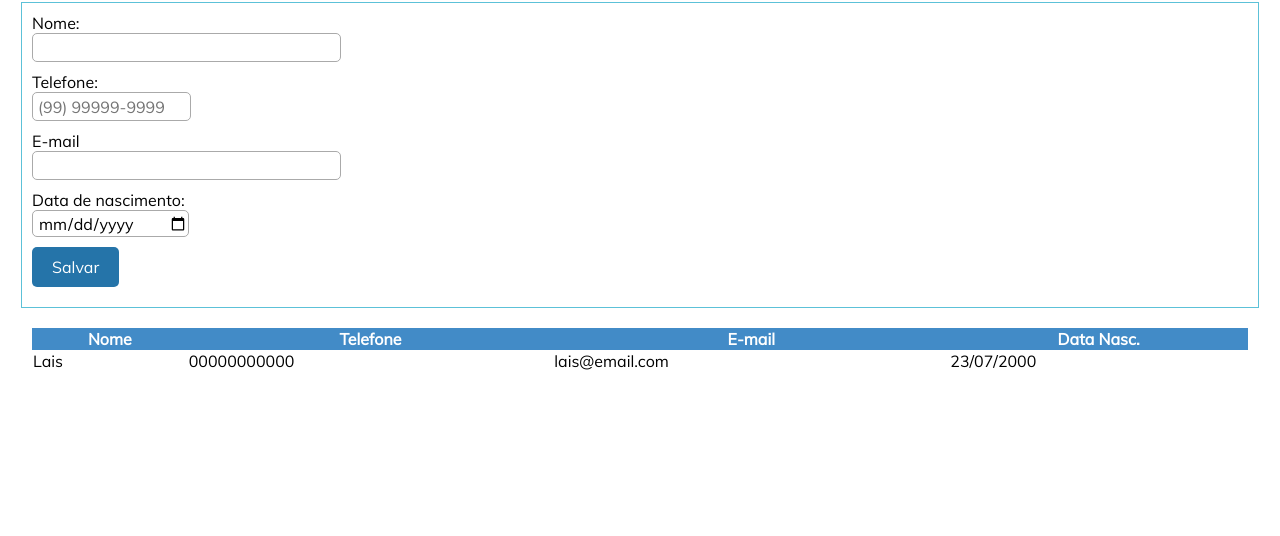
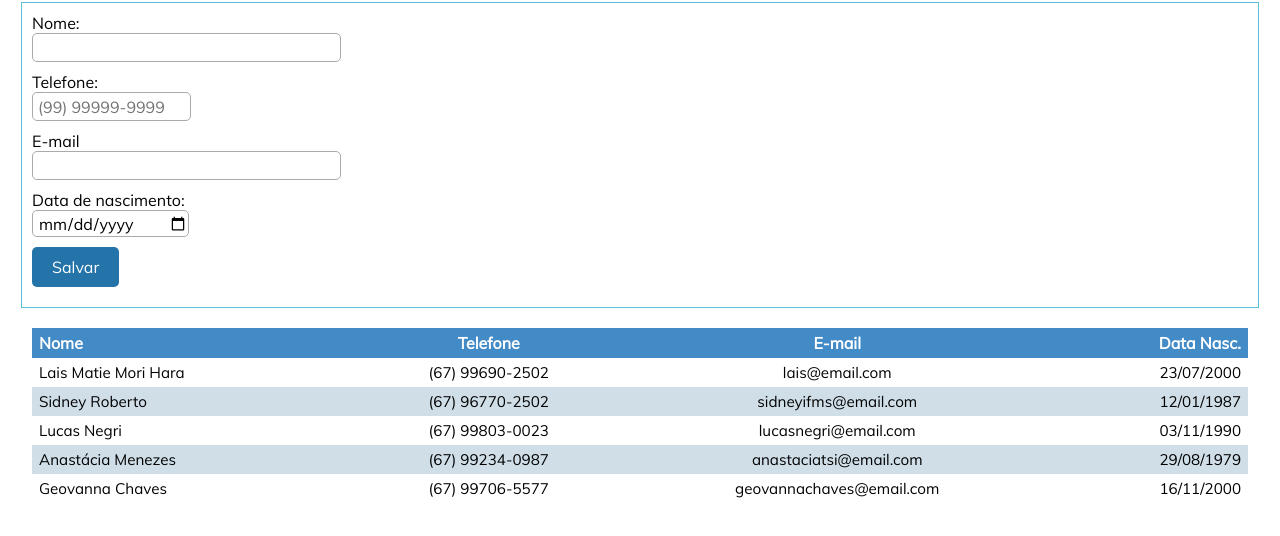
Before and after one commit to laismatie/CPW2_2019_2, a plain HTML site: page Aula03/index.html in a window 1280 px wide. Shown: the part 108-644 px from the top of the page. Drawn offline with nearby package versions, Linux system fonts and the light colour scheme.

Commit message:
Estilizações na tabela

```diff
--- a/Aula03/src/js/index.js
+++ b/Aula03/src/js/index.js
@@ -4,10 +4,34 @@
  //vetor vazio, sempre inicializar quando for trabalhar com ele depois */
 var contatos = [
     {
-       nome: 'Lais',
-       telefone: '00000000000',
+       nome: 'Lais Matie Mori Hara',
+       telefone: '(67) 99690-2502',
        email: 'lais@email.com',
        dataNascimento:'23/07/2000'
+    },
+    {
+        nome: 'Sidney Roberto ',
+        telefone: '(67) 96770-2502',
+        email: 'sidneyifms@email.com',
+        dataNascimento:'12/01/1987'
+    },
+    {
+        nome: 'Lucas Negri',
+        telefone: '(67) 99803-0023',
+        email: 'lucasnegri@email.com',
+        dataNascimento:'03/11/1990'
+    },
+    {
+        nome: 'Anastácia Menezes',
+        telefone: '(67) 99234-0987',
+        email: 'anastaciatsi@email.com',
+        dataNascimento:'29/08/1979'
+    },
+    {
+        nome: 'Geovanna Chaves',
+        telefone: '(67) 99706-5577',
+        email: 'geovannachaves@email.com',
+        dataNascimento:'16/11/2000'
     }
 ];
 renderizarTabelaContatos();
--- a/Aula03/src/styles/_cores.scss
+++ b/Aula03/src/styles/_cores.scss
@@ -3,3 +3,4 @@ $cor-header:#428bc7;
 $cor-sombras:#81cfe0;
 $cor-borda:#5cc1d8;
 $cor-botao-primario: #2574a9;
+$cor-fundo-tabela: #cfdee7;
--- a/Aula03/src/styles/estilos.scss
+++ b/Aula03/src/styles/estilos.scss
@@ -77,7 +77,7 @@ body{
     table{
         border-collapse: collapse;
         //border:1px solid $cor-borda;
-        margin: auto;
+        margin: 0px auto 50px auto;
         width: 95%;
     }
 
@@ -85,4 +85,48 @@ body{
         background-color: $cor-header;
         color:white;
     }
+
+    tr{
+        &:hover{
+            td{
+                background-color:rgb(171, 203, 250);
+            }
+        }
+        //Aplicar cor na linha (para melhor acompanhamento)
+        &:nth-child(even){
+            background-color: $cor-fundo-tabela;
+        }
+
+        td{
+            font-size: 95%;
+        }
+
+        th, td{
+            text-align: center;
+            padding: 5px 0px;
+            //border: 1px solid $cor-botao-primario;
+
+            /*
+            Regra específica para a primeira coluna
+            */
+            &:first-child{
+                padding-left: 7px;
+                text-align: left;
+            }
+
+            /*
+            Regra específica para a ultima coluna
+            */
+            &:last-child{
+                padding-right: 7px;
+                text-align: right;
+            }
+
+            /*
+            Para pegar uma coluna específica
+                &:nth-child(3){
+                    text-align: left;
+            }*/
+        }
+    }
 }
```
Also changed, not shown: Aula03/src/styles/estilos.css, 1 other file.
